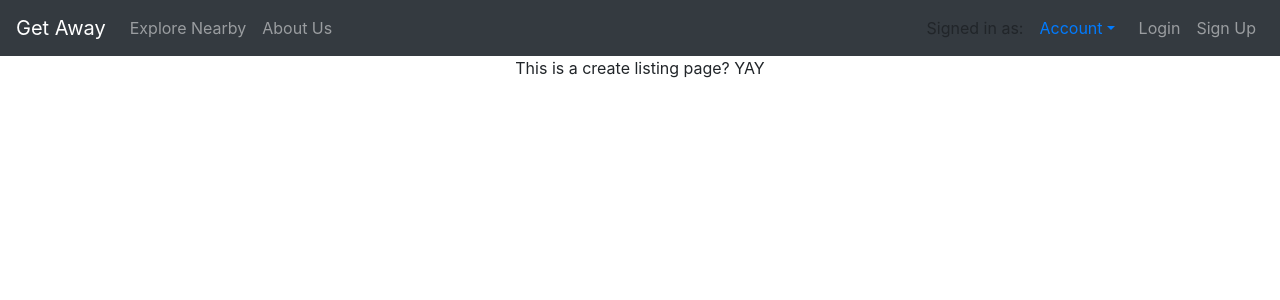
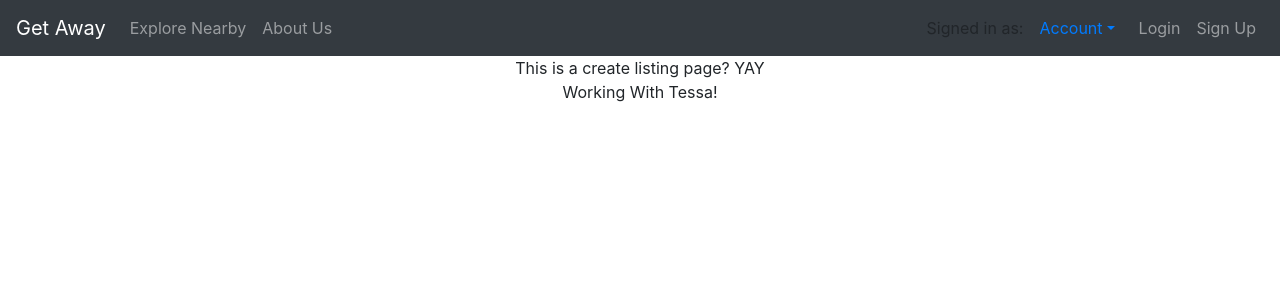
Before and after one commit to GetAway-DM/GetAway, a React (Create React App) app: page /createlisting in a window 1280 px wide. Shown: the top 300 px of the page. Built offline with nearby package versions, Linux system fonts and the light colour scheme; what redux-promise-middleware would draw is missing.

Commit message:
helping tessa fix

```diff
--- a/public/index.html
+++ b/public/index.html
@@ -3,7 +3,7 @@
 
 <head>
   <meta charset="utf-8" />
-  <link rel="icon" href="%PUBLIC_URL%/favicon.ico" />
+  <link rel="icon" href="logogetaway.png" />
   <meta name="viewport" content="width=device-width, initial-scale=1" />
   <meta name="theme-color" content="#000000" />
   <meta name="description" content="Web site created using create-react-app" />
--- a/src/Components/CreateListing/CreateListing.js
+++ b/src/Components/CreateListing/CreateListing.js
@@ -4,7 +4,10 @@ class CreateListing extends Component {
 
     render(){
         return(
-            <div>This is a create listing page? YAY</div>
+            <div>
+                <div>This is a create listing page? YAY</div>
+                <p>Working With Tessa!</p>
+            </div>
         )
     }
 }
```
Also changed, not shown: 1 other file (tests, documents, lock files or other folders).
